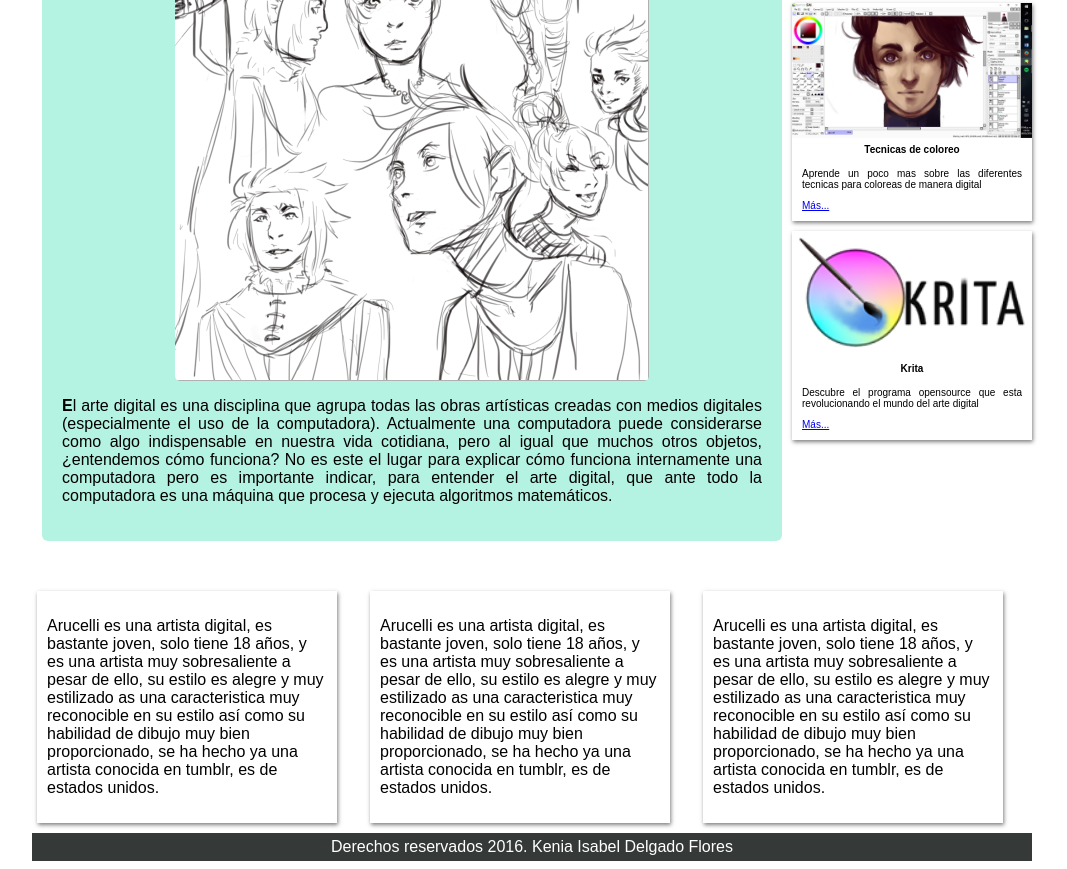
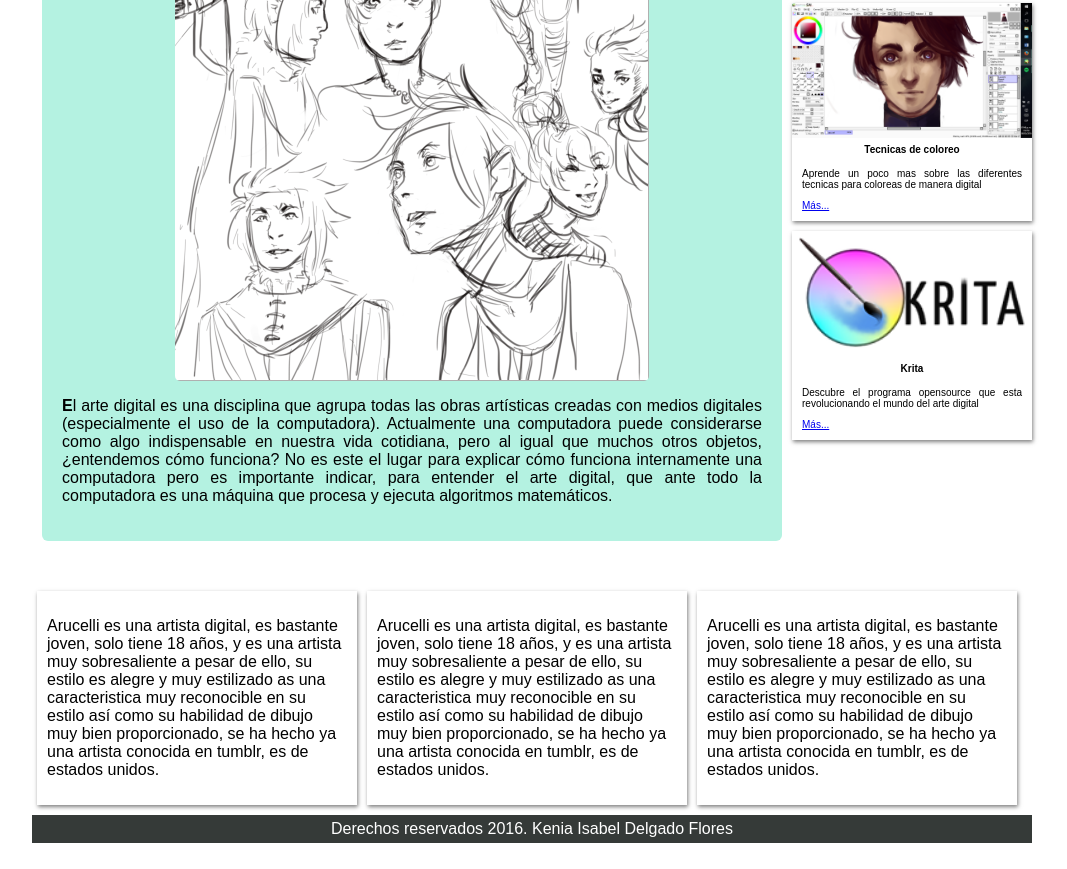
Before and after one commit to KeniaDelgado/KeniaDelgado.github.io, a plain HTML site: page index.html in a window 1280 px wide. Shown: the part 336-1205 px from the top of the page, without its empty margins (108-1175 px from the left). Drawn offline with Linux system fonts and the light colour scheme.

Commit message:
Parte bottom arreglada

```diff
--- a/style/estilo.css
+++ b/style/estilo.css
@@ -6,8 +6,8 @@
 .bottom{
   box-shadow: 1px 2px 4px rgba(0, 0, 0, .5);
   float: left;
-  width: 280px;
-  margin: 5px 28px 10px 5px;
+  width: 300px;
+  margin: 5px 5px 10px 5px;
   padding: 10px;
   display: inline;
 }
```
